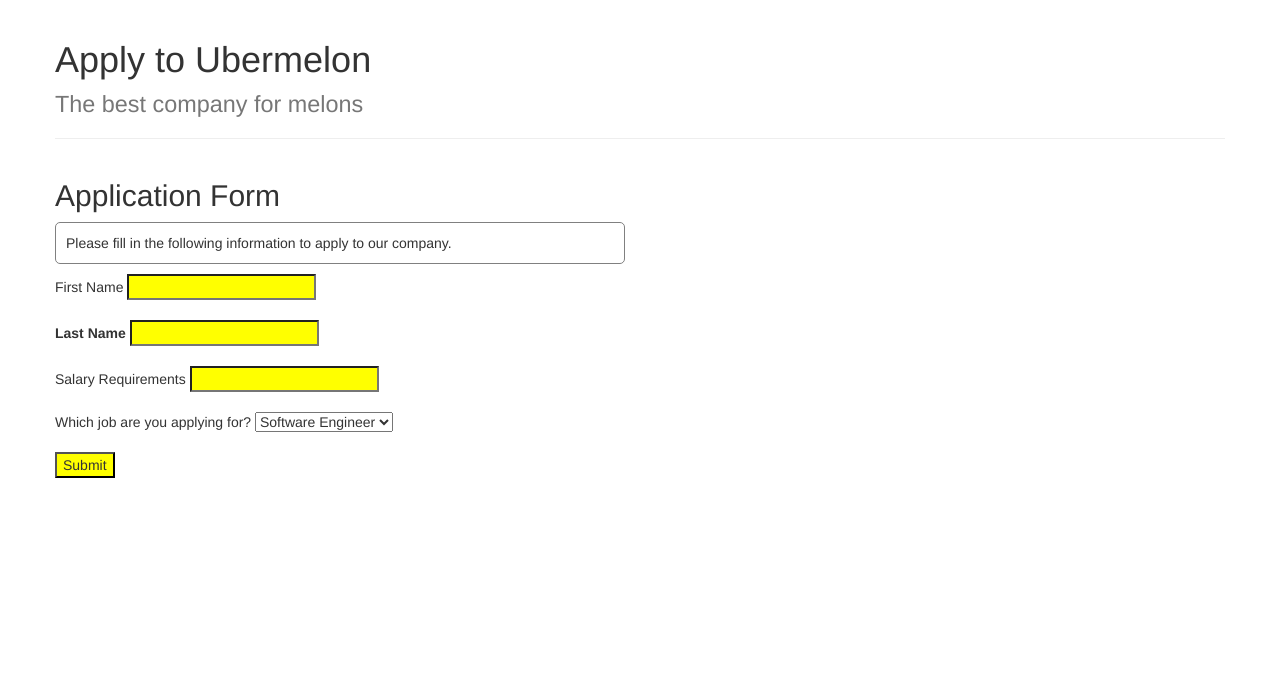
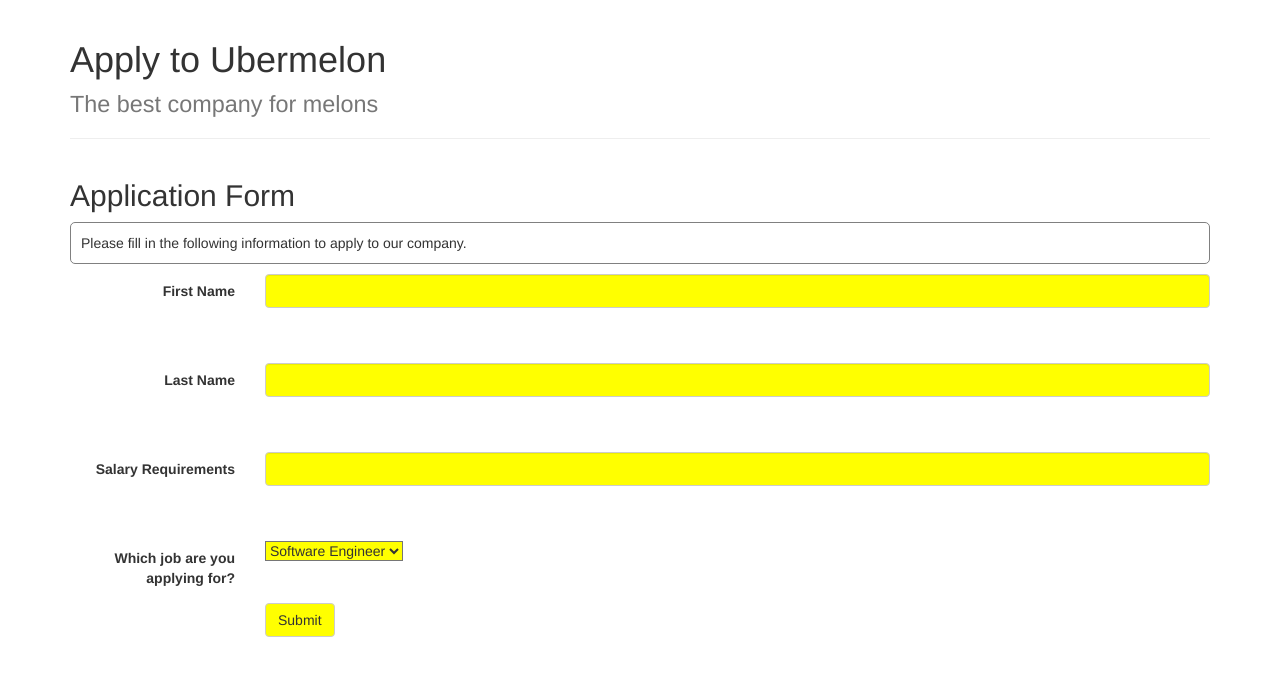
Before and after one commit to nurarenke/hb_assessment_flask, a Flask app: page /application-form in a window 1280 px wide. Shown: the top 676 px of the page. Run offline with Flask 2, Linux system fonts and the light colour scheme; some libraries are stand-ins or nearby versions.

Commit message:
added more bootstrap

```diff
--- a/static/styles.css
+++ b/static/styles.css
@@ -1,4 +1,4 @@
-input{
+select, .form-control, .btn-default {
     background-color: yellow;
 }
 
@@ -7,3 +7,7 @@ section p {
     border: grey 1px solid;
     padding: 10px;
 }
+
+#last-name {
+    font-weight: bold;
+}
--- a/templates/application-form.html
+++ b/templates/application-form.html
@@ -9,7 +9,7 @@
 
 <!--Form Header-->
   <div class="row">
-    <section class="col col-xs-4 col-md-6 col-lg-6">
+    <section class="col col-xs-12">
       <h2>Application Form</h2>
       <p>Please fill in the following information to apply to our company.</p>
     </section>
@@ -17,27 +17,50 @@
 
 <!-- Form with a post request -->
   <div class="row">
+    <section class="col col-xs-12">
+      <form class="form-horizontal" action="/application-success" method="post">
+        <div class="form-group">
+          <label for="first-name" class="col-sm-2 control-label">First Name</label>
+          <div class="col-sm-10">
+            <input class="form-control" type="text" name="first-name" required><br><br>
+          </div>
+        </div>
 
-    <form class="col col-xs-4 col-md-6 col-lg-6" action="/application-success" method="post">
-      First Name
-      <input type="text" name="first-name" required><br><br>
+        <div class="form-group">
+          <label for="last-name" class="col-sm-2 control-label">Last Name</label>
+          <div class="col-sm-10">
+            <input class="form-control" id="last-name" type="text" name="last-name" required><br><br>
+          </div>
+        </div>
 
-      <strong>Last Name</strong>
-      <input type="text" name="last-name" required><br><br>
+        <div class="form-group">
+          <label for="salary" class="col-sm-2 control-label">Salary Requirements</label>
+          <div class="col-sm-10">
+            <input class="form-control" type="number" name="salary" required><br><br>
+          </div>
+        </div>
 
-      Salary Requirements
-      <input type="number" name="salary"><br><br>
-
-      Which job are you applying for?
+        <div class="form-group">
+          <label for="jobs_list" class="col-sm-2 control-label">Which job are you applying for?</label>
+          <div class="col-sm-10">
             <select name="jobs_list">
               {% for job in jobs_list %}
               <option value="{{ job }}">{{ job }}</option>
               {% endfor %}
             </select><br><br>
+          </div>
+        </div>
 
         <!--submit button-->
-      <input type="submit">
+        <div class="form-group">
+          <div class="col-sm-offset-2 col-sm-10">
+            <button type="submit" class="btn btn-default">Submit</button>
+          </div>
+        </div>
+
       </form>
+    </section>
+  </div>
 
 {% endblock %}
 </body>
--- a/templates/base.html
+++ b/templates/base.html
@@ -8,12 +8,10 @@
 <body>
   <!--Bootstrap container-->
   <div class="container">
-    <div class="row">
-      <div class="page-header">
-        <h1>Apply to Ubermelon <br> <small>The best company for melons</small></h1>
-      </div>
-      {% block content %}BODY CONTENT GOES HERE{% endblock %}
+    <div class="page-header">
+      <h1>Apply to Ubermelon <br> <small>The best company for melons</small></h1>
     </div>
+    {% block content %}BODY CONTENT GOES HERE{% endblock %}
   <!--End Bootstrap container-->
   </div>
 </body>
```
Lines whose indentation alone changed are shown as unchanged.
